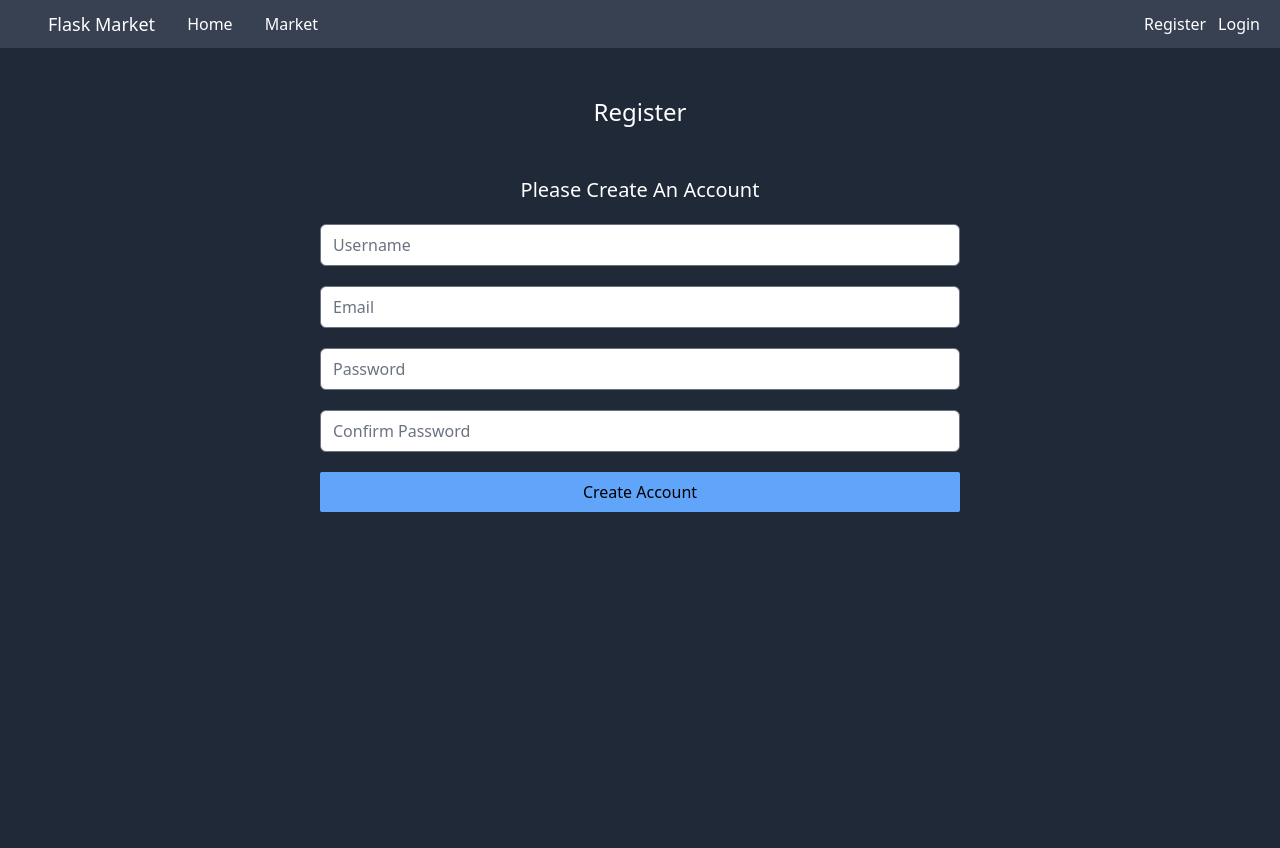
After one commit to amainooti/Flask-revisitation, a Flask app: page /register in a window 1280 px wide. The commit adds this page. Run offline with Flask 2, Linux system fonts and the light colour scheme; some libraries are stand-ins or nearby versions.

Commit message:
added flask wtf and wtf forms and connected the flask app to the database

```diff
--- a/market/__init__.py
+++ b/market/__init__.py
@@ -7,6 +7,7 @@ basedir = os.path.abspath(os.path.dirname(__file__))
 app = Flask(__name__)
 
 app.config['SQLALCHEMY_DATABASE_URI'] = 'sqlite:///' + os.path.join(basedir, 'data.sqlite')
+app.config["SECRET_KEY"] = 'c53b42c66cbcd0c8796d741f'
 db = SQLAlchemy(app)
 
 from market import routes
--- /dev/null
+++ b/market/forms.py
@@ -0,0 +1,9 @@
+from flask_wtf import FlaskForm
+from wtforms import StringField, PasswordField, SubmitField
+
+class RegisterForm(FlaskForm):
+    username = StringField(label="Username:")
+    email = StringField(label="Email:")
+    password1= PasswordField(label="Password:")
+    password2= PasswordField(label="Confirm Password:")
+    submit = SubmitField(label="Create Account")
--- a/market/routes.py
+++ b/market/routes.py
@@ -1,9 +1,8 @@
 from market import app
-from flask import render_template
-from market.models import Item
-
-
-
+from flask import render_template, redirect, url_for
+from market.models import Item, User
+from market.forms import RegisterForm
+from market import db
 @app.route("/")
 @app.route("/home")
 def home_page():
@@ -14,3 +13,21 @@ def home_page():
 def market_page():
     items = Item.query.all()
     return render_template('market.html', items = items)
+
+@app.route("/login")
+def login():
+    return render_template('login.html')
+
+@app.route("/register", methods=["GET", "POST"])
+def register():
+    form = RegisterForm()
+    if form.validate_on_submit():
+        user_to_create = User(username=form.username.data,
+                              email=form.email.data,
+                              password_hash=form.password1.data)
+
+        db.session.add(user_to_create)
+        db.session.commit()
+        return redirect(url_for('market_page'))
+
+    return render_template('register.html', form = form)
--- a/market/templates/base.html
+++ b/market/templates/base.html
@@ -38,8 +38,10 @@
             <li class="text-white hover:opacity-75 capitalize"><a href="{{ url_for('market_page') }}">market</a></li>
         </ul>
         <ul class="flex p-2 gap-3 pr-5 items-center">
-            <li class="capitalize text-white hover:opacity-75 cursor-pointer"><a href=""> Register </a> </li>
-            <li class="capitalize text-white hover:opacity-75 cursor-pointer"><a href=""> login </a> </li>
+            <li class="capitalize text-white hover:opacity-75 cursor-pointer"><a href=" {{ url_for('register') }} ">
+                    Register </a> </li>
+            <li class="capitalize text-white hover:opacity-75 cursor-pointer"><a href=" {{ url_for('login') }} "> login
+                </a> </li>
         </ul>
     </nav>
     <main class="h-screen w-full bg-gray-800">
--- /dev/null
+++ b/market/templates/register.html
@@ -0,0 +1,22 @@
+{% extends "base.html" %}
+
+{% block title %}
+register
+{% endblock %}
+
+{% block content %}
+<div class="">
+
+    <h1 class="text-center text-2xl py-12 text-white "> Register </h1>
+    <form id="form-register" class=" w-1/2 gap-5  h-full  flex flex-col justify-center  m-auto" action="" method="POST">
+        {{ form.hidden_tag() }}
+        <h3 class="text-center text-white text-xl capitalize"> Please Create an account </h3>
+        {{ form.username(class="py-2 px-3 rounded-md", placeholder="Username") }}
+        {{ form.email(class="py-2 px-3 rounded-md", placeholder="Email") }}
+        {{ form.password1(class="py-2 px-3 rounded-md", placeholder="Password") }}
+        {{ form.password2(class="py-2 px-3 rounded-md", placeholder="Confirm Password") }}
+        {{ form.submit(class="py-2 px-5 bg-blue-400 rounded-sm hover:bg-opacity-95") }}
+    </form>
+</div>
+
+{% endblock %}
```
Also changed, not shown: market/models.py (+12 -1 lines), market/templates/login.html (added, +14 -0 lines), instance/market.db (added), market/data.sqlite.
